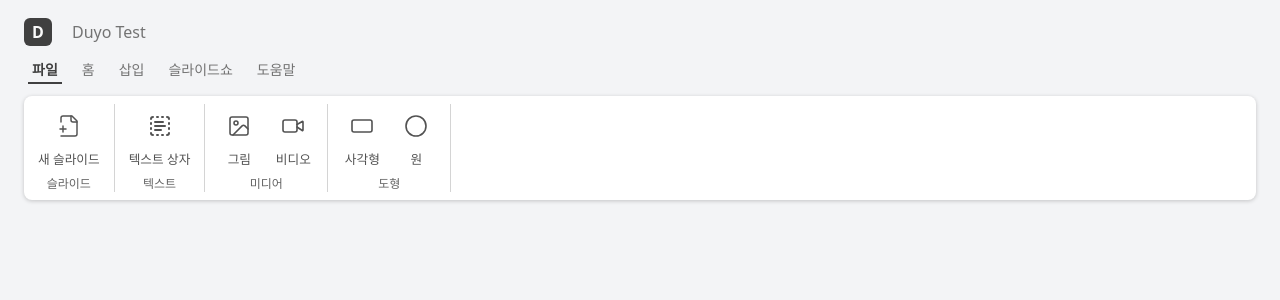
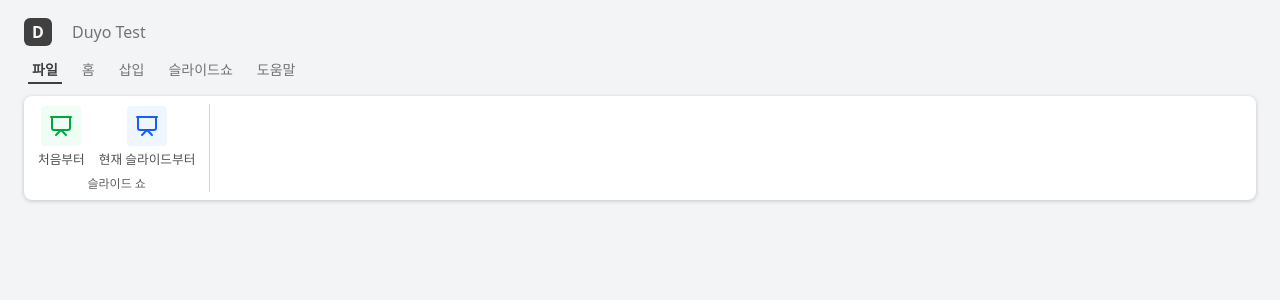
Before and after one commit to rlwjd31/duyo-prj, a React (Vite) app: page / in a window 1280 px wide. Shown: the top 300 px of the page. Built offline with nearby package versions, Linux system fonts and the light colour scheme.

Commit message:
🚀 [Feat]: Implement SlideShowTabDropdown component
슬라이드 쇼 tab에 해당하는 dropdown 구현

```diff
--- /dev/null
+++ b/src/components/atoms/icons/FromNowSlideIcon.tsx
@@ -0,0 +1,20 @@
+export default function FromNowSlideIcon() {
+  return (
+    <svg
+      xmlns="http://www.w3.org/2000/svg"
+      width="24"
+      height="24"
+      viewBox="0 0 24 24"
+      fill="none"
+      stroke="currentColor"
+      stroke-width="2"
+      stroke-linecap="round"
+      stroke-linejoin="round"
+      className="lucide lucide-presentation size-10 rounded px-2 select-none bg-blue-50 stroke-blue-600"
+    >
+      <path d="M2 3h20"></path>
+      <path d="M21 3v11a2 2 0 0 1-2 2H5a2 2 0 0 1-2-2V3"></path>
+      <path d="m7 21 5-5 5 5"></path>
+    </svg>
+  );
+}
--- /dev/null
+++ b/src/components/atoms/icons/FromStartIcon.tsx
@@ -0,0 +1,20 @@
+export default function FromStartIcon() {
+  return (
+    <svg
+      xmlns="http://www.w3.org/2000/svg"
+      width="24"
+      height="24"
+      viewBox="0 0 24 24"
+      fill="none"
+      stroke="currentColor"
+      stroke-width="2"
+      stroke-linecap="round"
+      stroke-linejoin="round"
+      className="lucide lucide-presentation size-10 rounded px-2 select-none bg-green-50 stroke-green-600"
+    >
+      <path d="M2 3h20"></path>
+      <path d="M21 3v11a2 2 0 0 1-2 2H5a2 2 0 0 1-2-2V3"></path>
+      <path d="m7 21 5-5 5 5"></path>
+    </svg>
+  );
+}
--- a/src/components/atoms/icons/index.tsx
+++ b/src/components/atoms/icons/index.tsx
@@ -14,6 +14,8 @@ import PictureIcon from "./PictureIcon";
 import VideoIcon from "./VideoIcon";
 import RectangleIcon from "./RectangleIcon";
 import CircleIcon from "./CircleIcon";
+import FromStartIcon from "./FromStartIcon";
+import FromNowSlideIcon from "./FromNowSlideIcon";
 
 export type IconType =
   | "saveSvg"
@@ -30,7 +32,9 @@ export type IconType =
   | "picture"
   | "video"
   | "rectangle"
-  | "circle";
+  | "circle"
+  | "fromStart"
+  | "fromNowSlide";
 
 export type IconProps = {
   iconType: IconType;
@@ -53,6 +57,8 @@ export default function Icon({ iconType }: IconProps) {
     video: VideoIcon,
     rectangle: RectangleIcon,
     circle: CircleIcon,
+    fromStart: FromStartIcon,
+    fromNowSlide: FromNowSlideIcon,
   };
 
   const SelectedIconComponent = iconMappedComponents[iconType];
--- a/src/components/organisms/TabNavigation.tsx
+++ b/src/components/organisms/TabNavigation.tsx
@@ -3,6 +3,7 @@ import cn from "../../utils/cn";
 import FileTabDropdown from "./tabitems/FileTabDropdown";
 import HomeTabDropdown from "./tabitems/HomeTabDropdown";
 import InsertTabDropdown from "./tabitems/InsertTabDropdown";
+import SlideShowTabDropdown from "./tabitems/SlideShowTabDropdown";
 
 const tabs = [
   { id: "tab1", content: "파일" },
@@ -60,7 +61,7 @@ export default function TabNavigation() {
           underlineWidth={underlineWidth}
         />
       </div>
-      <InsertTabDropdown />
+      <SlideShowTabDropdown />
     </div>
   );
 }
--- /dev/null
+++ b/src/components/organisms/tabitems/SlideShowTabDropdown.tsx
@@ -0,0 +1,20 @@
+import Divider from "../../atoms/Divider";
+import IconsLabel from "../../molecules/IconsLabel";
+import TabCard from "./TabCard";
+
+export default function SlideShowTabDropdown() {
+  return (
+    <TabCard>
+      <div className="flex h-full w-fit px-0.5 flex-col items-center justify-between opacity-100 transform-none">
+        <div className="flex flex-row gap-x-0.5">
+          <IconsLabel iconType="fromStart" label="처음부터" />
+          <IconsLabel iconType="fromNowSlide" label="현재 슬라이드부터" />
+        </div>
+        <div className="select-none text-xs text-neutral-600 opacity-90">
+          슬라이드 쇼
+        </div>
+      </div>
+      <Divider />
+    </TabCard>
+  );
+}
```
